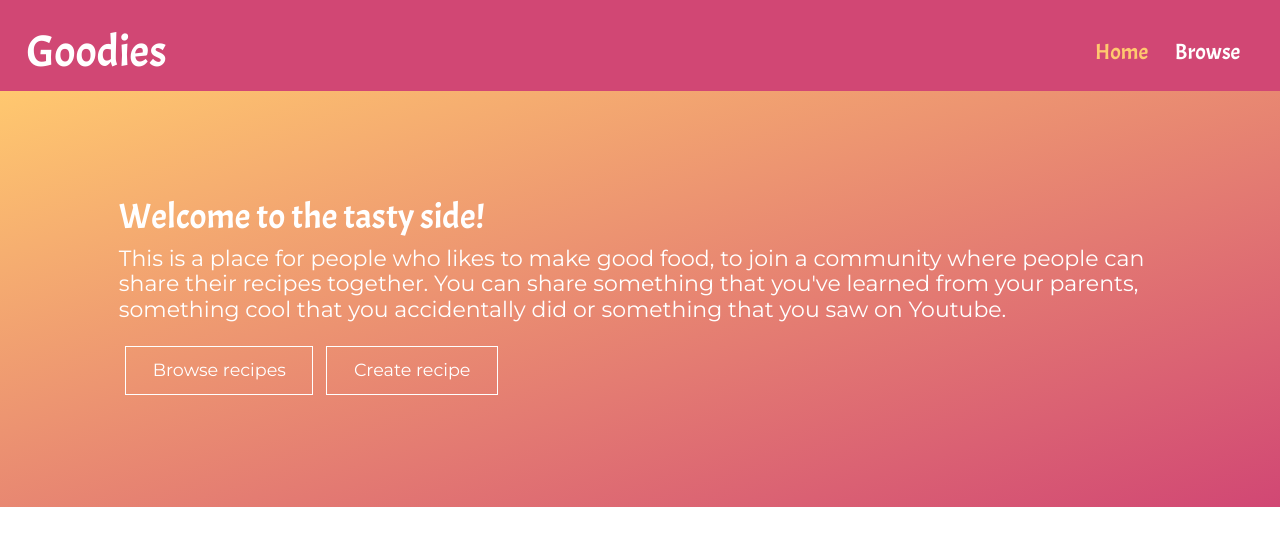
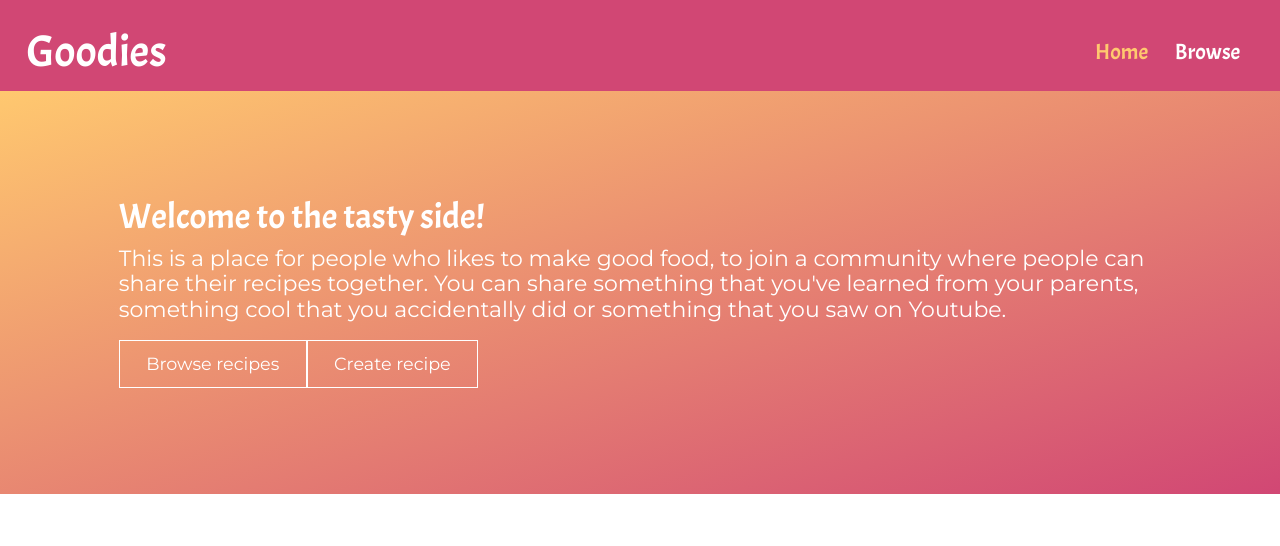
Before and after one commit to DennisSkoko/goodies, a React (Create React App) app in the folder client/: page / in a window 1280 px wide. Shown: the top 546 px of the page. Built offline with nearby package versions, Linux system fonts and the light colour scheme.

Commit message:
Updates the Button component

```diff
--- a/client/src/pages/Welcome.js
+++ b/client/src/pages/Welcome.js
@@ -15,8 +15,8 @@ function Welcome () {
         something that you've learned from your parents, something cool that
         you accidentally did or something that you saw on Youtube.
       </Text>
-      <Button as={Link} to='/recipe/browse' inverted>Browse recipes</Button>
-      <Button as={Link} to='/recipe/create' inverted>Create recipe</Button>
+      <Button as={Link} to='/recipe/browse' color='white'>Browse recipes</Button>
+      <Button as={Link} to='/recipe/create' color='white'>Create recipe</Button>
     </Jumbotron>
   )
 }
--- a/client/src/ui/Button.js
+++ b/client/src/ui/Button.js
@@ -7,24 +7,23 @@ const Button = styled.button`
   border: 1px solid;
   cursor: pointer;
   font-family: ${({ theme }) => theme.font.family.body};
-  margin: ${({ theme, margin }) => margin && `${theme.spacing.xs}`};
   text-decoration: none;
   display: ${({ block }) => block ? 'block' : 'inline-block'};
   width: ${({ block }) => block && '100%'};
 
   ${({ theme }) => transitions(['background-color', 'color'], theme.transition.normal)}
 
-  ${({ theme, compact }) => compact && css`
+  ${({ theme, size }) => size === 'small' && css`
     padding: ${theme.spacing.xs} ${theme.spacing.sm};
     font-size: ${theme.font.small.size};
   `}
 
-  ${({ theme, compact }) => !compact && css`
+  ${({ theme, size }) => size === 'medium' && css`
     padding: ${theme.spacing.sm} ${theme.spacing.md};
     font-size: ${theme.font.body.size};
   `}
 
-  ${({ theme, inverted }) => inverted && css`
+  ${({ theme, color }) => color === 'white' && css`
     border-color: ${theme.color.white.light};
     color: ${theme.color.white.light};
 
@@ -40,33 +39,31 @@ const Button = styled.button`
     }
   `}
 
-  ${({ theme, inverted }) => !inverted && css`
+  ${({ theme, color }) => color === 'primary' && css`
     border-color: ${theme.color.primary.base};
     color: ${theme.color.primary.base};
 
     &:hover {
-      background-color: ${theme.color.primary.light};
+      background-color: ${theme.color.primary.base};
       color: ${theme.color.white.light};
     }
 
     &:active {
-      background-color: ${theme.color.primary.base};
+      background-color: ${theme.color.primary.dark};
       transition: none;
     }
   `}
 `
 
 Button.propTypes = {
-  margin: PropTypes.bool,
-  compact: PropTypes.bool,
-  inverted: PropTypes.bool,
+  color: PropTypes.oneOf(['primary', 'white']),
+  size: PropTypes.oneOf(['small', 'medium']),
   block: PropTypes.bool
 }
 
 Button.defaultProps = {
-  margin: true,
-  compact: false,
-  inverted: false,
+  color: 'primary',
+  size: 'medium',
   block: false
 }
 
```
